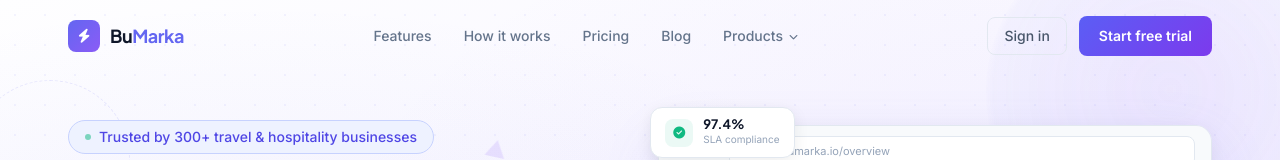
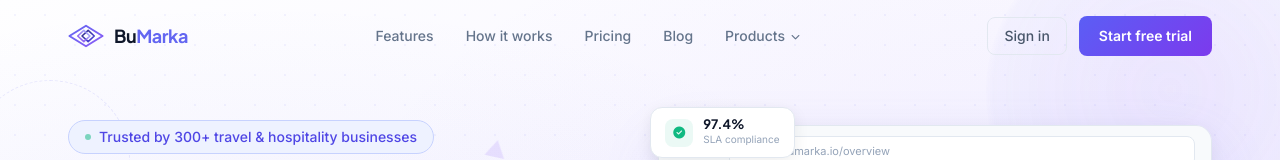
Before and after one commit to radhika-panwar01/BU-marko-Enquiry-react, a React (Vite) app: page / in a window 1280 px wide. Shown: the top 160 px of the page. Built offline with nearby package versions, Linux system fonts and the light colour scheme.

Commit message:
dummy logo replaced and use actual bradng logo

```diff
--- /dev/null
+++ b/src/components/BuMarkaLogo.jsx
@@ -0,0 +1,39 @@
+import React from 'react';
+
+const BuMarkaLogo = ({ markClassName = 'h-8 w-8', textClassName = 'text-lg', showText = true }) => (
+  <>
+    <svg viewBox="0 0 200 130" className={markClassName} aria-hidden="true">
+      <defs>
+        <linearGradient id="bmOuter" x1="0%" y1="0%" x2="100%" y2="100%">
+          <stop offset="0%" stopColor="#6366F1" />
+          <stop offset="100%" stopColor="#8B5CF6" />
+        </linearGradient>
+        <linearGradient id="bmInnerA" x1="0%" y1="0%" x2="100%" y2="100%">
+          <stop offset="0%" stopColor="#312E81" />
+          <stop offset="100%" stopColor="#4F46E5" />
+        </linearGradient>
+        <linearGradient id="bmInnerB" x1="0%" y1="100%" x2="100%" y2="0%">
+          <stop offset="0%" stopColor="#7C3AED" />
+          <stop offset="100%" stopColor="#A5B4FC" />
+        </linearGradient>
+      </defs>
+      <path d="M100,8 L192,65 L100,122 L8,65 Z"
+            fill="none" stroke="url(#bmOuter)" strokeWidth="11"
+            strokeLinejoin="round" strokeLinecap="round" />
+      <path d="M112,34 L146,65 L112,96 L78,65 Z"
+            fill="none" stroke="url(#bmInnerA)" strokeWidth="9"
+            strokeLinejoin="round" strokeLinecap="round" />
+      <path d="M88,34 L122,65 L88,96 L54,65 Z"
+            fill="none" stroke="url(#bmInnerB)" strokeWidth="9"
+            strokeLinejoin="round" strokeLinecap="round" opacity="0.9" />
+    </svg>
+    {showText && (
+      <span className={`font-bold tracking-tight ${textClassName}`}
+            style={{ fontFamily: '"Plus Jakarta Sans", Inter, sans-serif', color: '#0F172A' }}>
+        Bu<span style={{ color: '#6366F1' }}>Marka</span>
+      </span>
+    )}
+  </>
+);
+
+export default BuMarkaLogo;
--- a/src/components/Footer.jsx
+++ b/src/components/Footer.jsx
@@ -1,4 +1,5 @@
 import React, { useState } from 'react';
+import BuMarkaLogo from './BuMarkaLogo';
 
 const Footer = ({ setCurrentPage, setScrollTarget, onOpenInquiry }) => {
   const [email, setEmail]           = useState('');
@@ -64,14 +65,7 @@ const Footer = ({ setCurrentPage, setScrollTarget, onOpenInquiry }) => {
           {/* Brand block */}
           <div className="col-span-2 sm:col-span-3 lg:col-span-1 space-y-5">
             <button onClick={() => goPage('home')} className="flex items-center gap-2.5 group" aria-label="Go home">
-              <div className="w-8 h-8 rounded-lg flex items-center justify-center"
-                   style={{ background: 'linear-gradient(135deg, #6366F1, #8B5CF6)' }}>
-                <i className="fa-solid fa-bolt text-white text-sm"></i>
-              </div>
-              <span className="font-bold text-lg tracking-tight"
-                    style={{ fontFamily: '"Plus Jakarta Sans", Inter, sans-serif', color: '#0F172A' }}>
-                Bu<span style={{ color: '#6366F1' }}>Marka</span>
-              </span>
+              <BuMarkaLogo markClassName="h-8 w-8" textClassName="text-lg" />
             </button>
             <p className="text-sm leading-relaxed text-[#475569] max-w-xs">
               Enterprise-grade software solutions — CRM, ERP, HRMS, Helpdesk,
--- a/src/components/Header.jsx
+++ b/src/components/Header.jsx
@@ -1,5 +1,6 @@
 import React, { useState, useEffect, useRef } from 'react';
 import { productMenuPages } from '../pages';
+import BuMarkaLogo from './BuMarkaLogo';
 
 const Header = ({ onOpenInquiry, setCurrentPage, setScrollTarget }) => {
   const [mobileOpen, setMobileOpen]           = useState(false);
@@ -50,14 +51,7 @@ const Header = ({ onOpenInquiry, setCurrentPage, setScrollTarget }) => {
         <button onClick={() => goPage('home')}
                 className="flex items-center gap-2.5 shrink-0 group"
                 aria-label="Go home">
-          <div className="w-8 h-8 rounded-lg flex items-center justify-center"
-               style={{ background: 'linear-gradient(135deg, #6366F1, #8B5CF6)' }}>
-            <i className="fa-solid fa-bolt text-white text-sm"></i>
-          </div>
-          <span className="font-bold text-lg tracking-tight"
-                style={{ fontFamily: '"Plus Jakarta Sans", Inter, sans-serif', color: '#0F172A' }}>
-            Bu<span style={{ color: '#6366F1' }}>Marka</span>
-          </span>
+          <BuMarkaLogo markClassName="h-8 w-8 sm:h-9 sm:w-9" textClassName="text-lg" />
         </button>
 
         {/* ── Desktop nav ── */}
```
Also changed, not shown: src/assets/images/bu-marka-logo.jpg (added), src/assets/images/bu-marka-logo.png (added).
